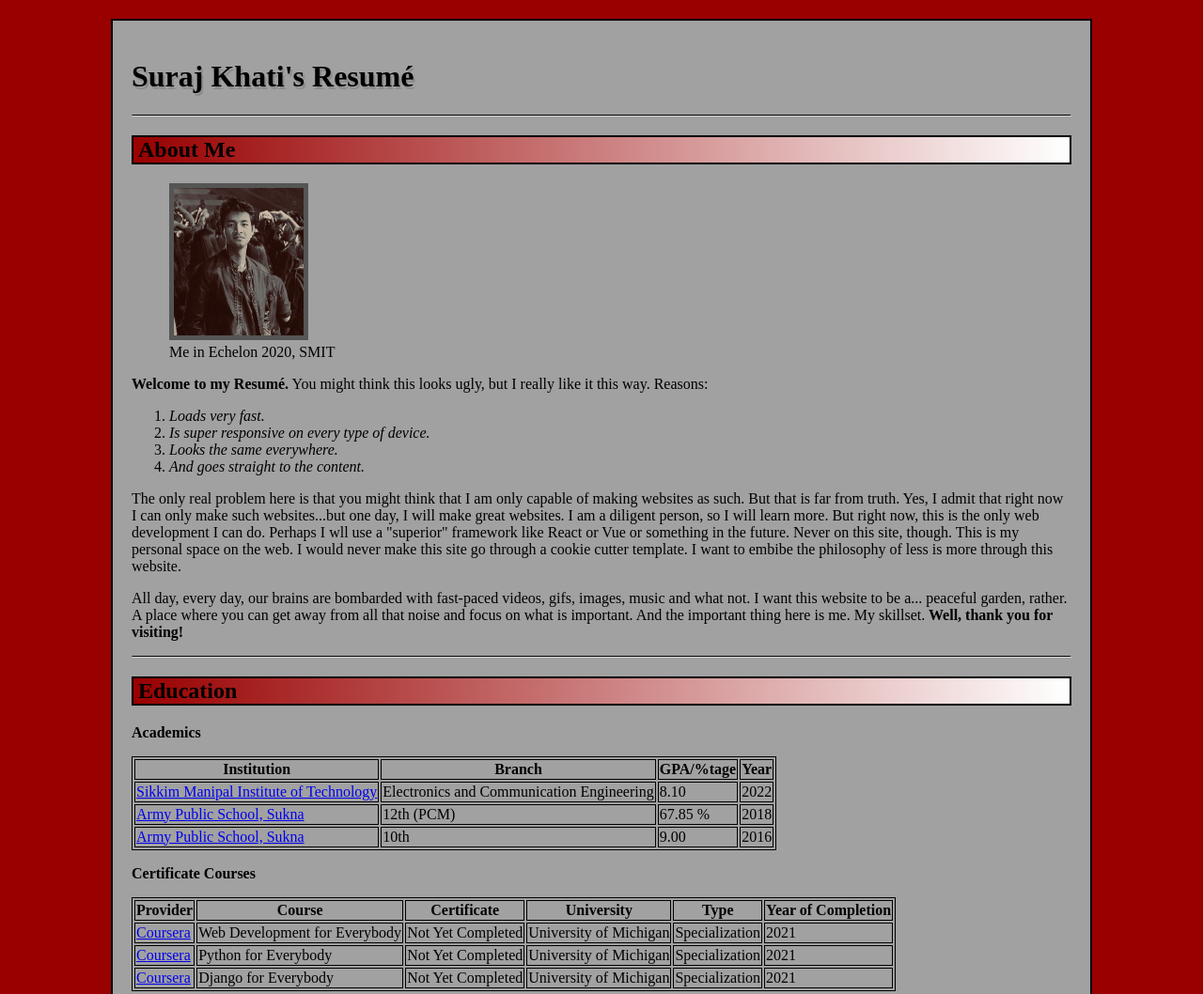
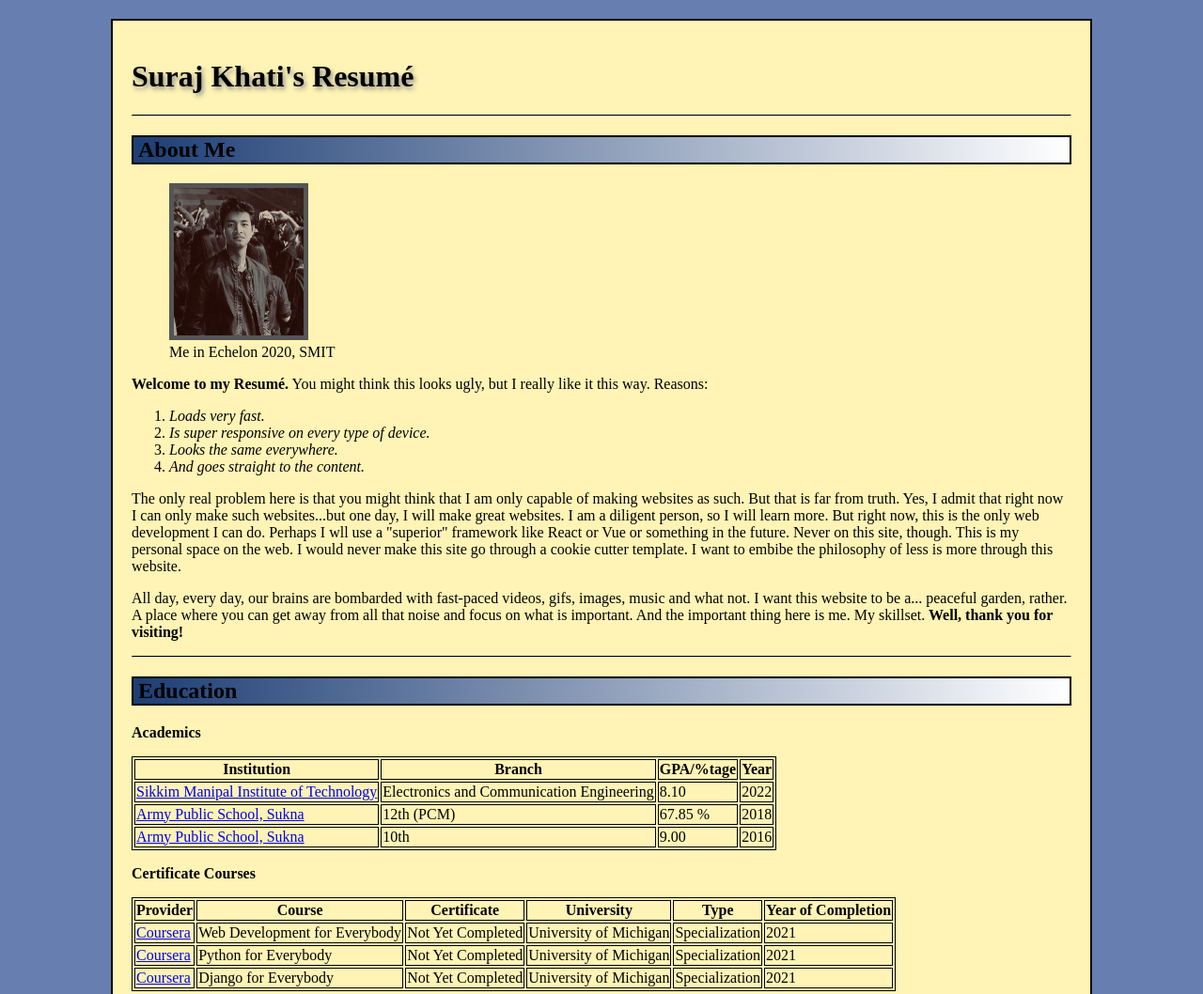
Before and after one commit to jeezcalmdown88/resume, a plain HTML site: page index.html in a window 1280 px wide. Shown: the top 1058 px of the page at 94% size. Drawn offline with Linux system fonts and the light colour scheme.

Commit message:
Changed color

```diff
--- a/index.html
+++ b/index.html
@@ -27,7 +27,7 @@
 			}
 
 			body {
-				background-color: #a1a1a1;
+				background-color: #fff4b5; /* #a1a1a1; */
 				width: 1000px;
 				margin: 20px auto;
 				padding: 20px;
@@ -36,7 +36,7 @@
 
 			h2 {
 				border: 2px solid black;
-				background-image: linear-gradient(to right, #990000, white);
+				background-image: linear-gradient(to right, #1d3e75, white);
 				padding-left: 5px;
 			}
 
@@ -46,12 +46,12 @@
 			}
 
 			h1 {
-				text-shadow: 2px 3px #8c8c8c;
+				text-shadow: 2px 3px 5px #8c8c8c;
 			}
 
 			html {
 				/* background-image: linear-gradient(#636363, #990000); */
-				background-color: #990000;
+				background-color: #667fb0;/*#990000; */
 			}
 		</style>
 	</head>
```
